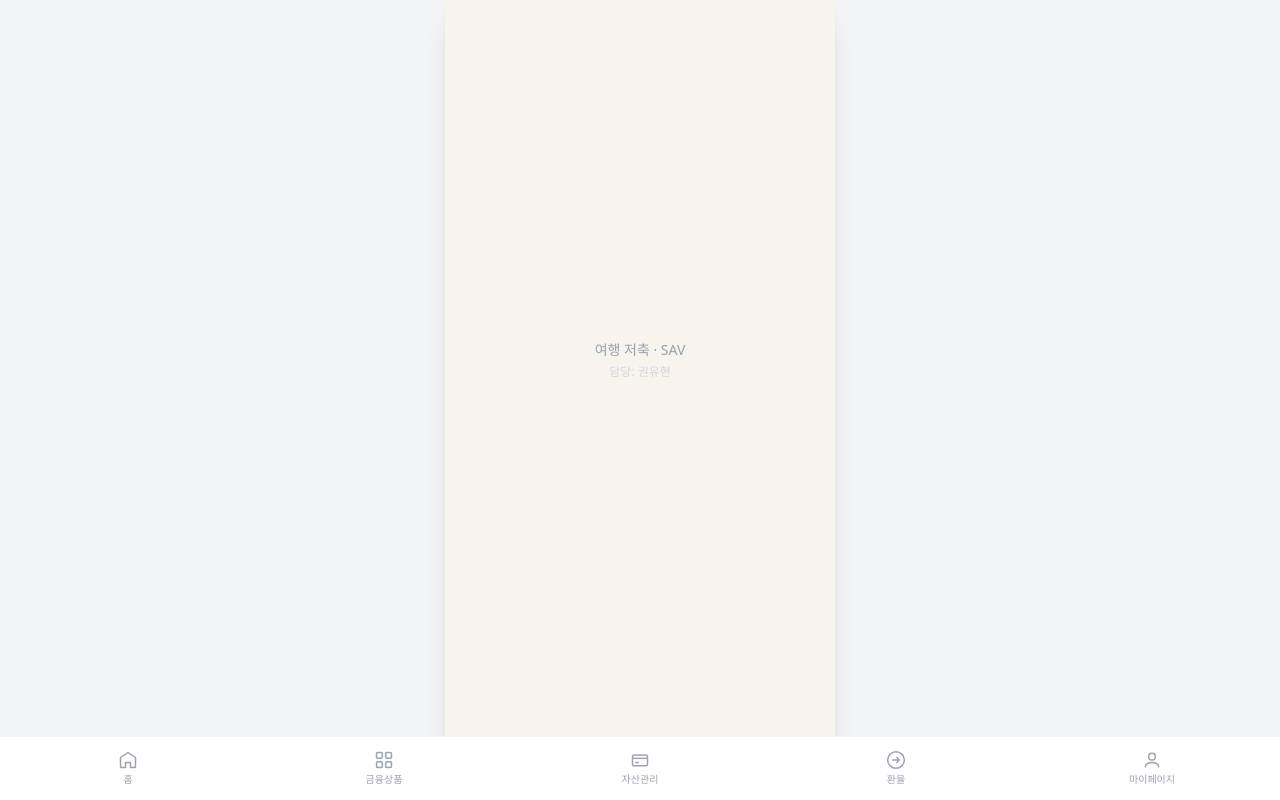
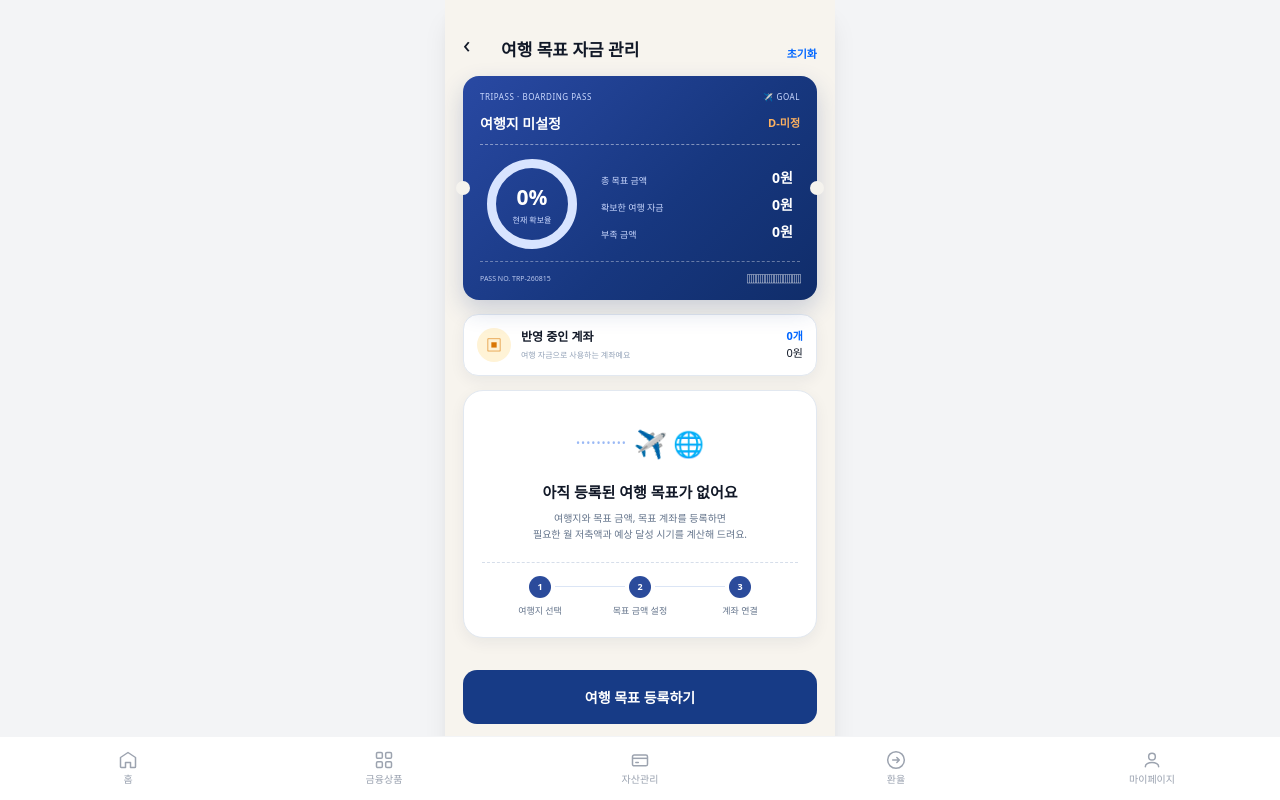
Before and after one commit to youhyun010615/KB7-TRIPass, a Vue app in the folder frontend/: page /savings in a window 1280 px wide. Built offline with nearby package versions, Linux system fonts and the light colour scheme; sample sign-in values are in the browser's storage; the HTML template or start-up script is replaced by a standard one.

Commit message:
feat(home): 여행 목표 미등록 관리 화면 구현 (#22)

```diff
--- /dev/null
+++ b/frontend/src/components/savings/TravelTicket.vue
@@ -0,0 +1,61 @@
+<script setup>
+defineProps({
+  eyebrow: { type: String, default: 'TRIPASS · BOARDING PASS' },
+  title: { type: String, default: '' },
+  meta: { type: String, default: '' },
+})
+</script>
+
+<template>
+  <section class="travel-ticket">
+    <div class="ticket-topline">
+      <span>{{ eyebrow }}</span>
+      <span>✈ GOAL</span>
+    </div>
+    <div v-if="title || meta" class="ticket-heading">
+      <strong>{{ title }}</strong>
+      <span>{{ meta }}</span>
+    </div>
+    <div class="ticket-rule" />
+    <slot />
+    <div class="ticket-footer">
+      <span>PASS NO. TRP-260815</span>
+      <span class="barcode">▥▥▥▥▥▥</span>
+    </div>
+  </section>
+</template>
+
+<style scoped>
+.travel-ticket {
+  position: relative;
+  overflow: visible;
+  border-radius: 16px;
+  padding: 15px 17px 12px;
+  color: #fff;
+  background: linear-gradient(135deg, #2949a3 0%, #17377f 58%, #102d6a 100%);
+  box-shadow: 0 10px 24px rgba(23, 55, 127, 0.2);
+}
+.travel-ticket::before,
+.travel-ticket::after {
+  content: '';
+  position: absolute;
+  top: 50%;
+  width: 14px;
+  height: 14px;
+  border-radius: 50%;
+  background: #f5f3ee;
+  transform: translateY(-50%);
+}
+.travel-ticket::before { left: -7px; }
+.travel-ticket::after { right: -7px; }
+.ticket-topline,
+.ticket-heading,
+.ticket-footer { display: flex; align-items: center; justify-content: space-between; }
+.ticket-topline { font-size: 8px; letter-spacing: .07em; color: #cbd9ff; }
+.ticket-heading { margin-top: 10px; }
+.ticket-heading strong { font-size: 14px; }
+.ticket-heading span { font-size: 11px; color: #ffb25f; font-weight: 700; }
+.ticket-rule { margin: 10px 0 12px; border-top: 1px dashed rgba(255,255,255,.45); }
+.ticket-footer { margin-top: 12px; padding-top: 9px; border-top: 1px dashed rgba(255,255,255,.35); font-size: 7px; color: #b9c7ed; }
+.barcode { color: #fff; font-size: 11px; letter-spacing: -2px; }
+</style>
--- a/frontend/src/views/savings/SavingsView.vue
+++ b/frontend/src/views/savings/SavingsView.vue
@@ -1,11 +1,80 @@
 <script setup>
+import { useRouter } from 'vue-router'
 import BottomNav from '@/components/common/BottomNav.vue'
+import TravelTicket from '@/components/savings/TravelTicket.vue'
+import { useTravelStore } from '@/stores/travel'
+
+const router = useRouter()
+const travelStore = useTravelStore()
+const money = (value) => `${Number(value).toLocaleString('ko-KR')}원`
 </script>
 
 <template>
-  <div class="min-h-screen pb-20 flex flex-col items-center justify-center" style="background: #F7F4EE">
-    <p class="text-gray-400 text-sm">여행 저축 · SAV</p>
-    <p class="text-xs text-gray-300 mt-1">담당: 권유현</p>
+  <main class="goal-page">
+    <header class="page-header">
+      <button aria-label="뒤로가기" @click="router.back()">‹</button>
+      <h1>여행 목표 자금 관리</h1>
+      <button class="text-action" @click="travelStore.resetGoal()">초기화</button>
+    </header>
+
+    <TravelTicket title="여행지 미설정" meta="D-미정">
+      <div class="goal-overview">
+        <div class="progress-ring"><strong>0%</strong><span>현재 확보율</span></div>
+        <dl>
+          <div><dt>총 목표 금액</dt><dd>0원</dd></div>
+          <div><dt>확보한 여행 자금</dt><dd>0원</dd></div>
+          <div><dt>부족 금액</dt><dd>0원</dd></div>
+        </dl>
+      </div>
+    </TravelTicket>
+
+    <section class="account-summary">
+      <span class="account-icon">▣</span>
+      <div><strong>반영 중인 계좌</strong><small>여행 자금으로 사용하는 계좌예요</small></div>
+      <div class="account-value"><b>0개</b><span>0원</span></div>
+    </section>
+
+    <section class="empty-card">
+      <div class="flight-visual">
+        <span class="dashed-route">··········</span><span class="plane">✈</span><span>🌐</span>
+      </div>
+      <h2>아직 등록된 여행 목표가 없어요</h2>
+      <p>여행지와 목표 금액, 목표 계좌를 등록하면<br>필요한 월 저축액과 예상 달성 시기를 계산해 드려요.</p>
+      <ol>
+        <li><b>1</b><span>여행지 선택</span></li>
+        <li><b>2</b><span>목표 금액 설정</span></li>
+        <li><b>3</b><span>계좌 연결</span></li>
+      </ol>
+    </section>
+
+    <button class="primary-cta" @click="router.push('/travel/register')">여행 목표 등록하기</button>
     <BottomNav />
-  </div>
+  </main>
 </template>
+
+<style scoped>
+.goal-page { min-height: 100vh; padding: 0 18px 92px; color: #111827; background: #f7f4ee; }
+.page-header { height: 76px; display: grid; grid-template-columns: 38px 1fr 48px; align-items: end; padding-bottom: 14px; }
+.page-header h1 { font-size: 17px; font-weight: 800; }
+.page-header button { border: 0; background: none; text-align: left; font-size: 24px; }
+.page-header .text-action { color: #0066ff; text-align: right; font-size: 11px; font-weight: 700; }
+.goal-overview { display: flex; align-items: center; gap: 24px; padding: 2px 7px 0; }
+.progress-ring { width: 90px; height: 90px; border: 9px solid #d8e4ff; border-radius: 50%; display: flex; flex-direction: column; align-items: center; justify-content: center; flex: 0 0 auto; }
+.progress-ring strong { font-size: 21px; color: #fff; }.progress-ring span { font-size: 8px; color: #cbd9ff; }
+.goal-overview dl { flex: 1; display: grid; gap: 6px; }.goal-overview dl div { display: flex; justify-content: space-between; align-items: end; }
+.goal-overview dt { font-size: 9px; color: #cbd9ff; }.goal-overview dd { font-size: 14px; font-weight: 800; }
+.account-summary,.empty-card { border: 1px solid #e2e8f0; background: #fff; box-shadow: 0 5px 15px rgba(20,35,70,.06); }
+.account-summary { display: flex; align-items: center; gap: 10px; margin-top: 14px; padding: 13px; border-radius: 15px; }
+.account-icon { display: grid; place-items: center; width: 34px; height: 34px; border-radius: 50%; color: #d97706; background: #fff3d6; }
+.account-summary strong { display: block; font-size: 12px; }.account-summary small { display: block; margin-top: 3px; color: #94a3b8; font-size: 8px; }
+.account-value { margin-left: auto; text-align: right; }.account-value b,.account-value span { display:block; font-size: 11px; }.account-value b { color:#0066ff; }
+.empty-card { margin-top: 14px; padding: 24px 18px 19px; border-radius: 20px; text-align: center; }
+.flight-visual { display:flex; align-items:center; justify-content:center; gap:8px; height:58px; color:#0066ff; font-size:25px; }.dashed-route { color:#9ab9f5; font-size:19px; }.plane { transform:rotate(10deg); }
+.empty-card h2 { margin-top:8px; font-size:15px; font-weight:800; }.empty-card p { margin-top:8px; color:#64748b; font-size:10px; line-height:1.55; }
+.empty-card ol { display:flex; margin-top:20px; padding:13px 8px 0; border-top:1px dashed #d6deea; }
+.empty-card li { position:relative; flex:1; display:flex; flex-direction:column; align-items:center; gap:6px; color:#64748b; font-size:9px; list-style:none; }
+.empty-card li:not(:last-child)::after { content:''; position:absolute; top:10px; left:65%; width:70%; border-top:1px solid #dbe5f5; }
+.empty-card li b { z-index:1; display:grid; place-items:center; width:22px; height:22px; border-radius:50%; color:#fff; background:#2b4b9b; }
+.primary-cta { position:fixed; z-index:5; left:50%; bottom:76px; transform:translateX(-50%); width:min(354px, calc(100% - 36px)); height:54px; border:0; border-radius:14px; color:#fff; background:#173b86; font-size:14px; font-weight:800; }
+@media (min-width: 391px) { .primary-cta { width:354px; } }
+</style>
```
